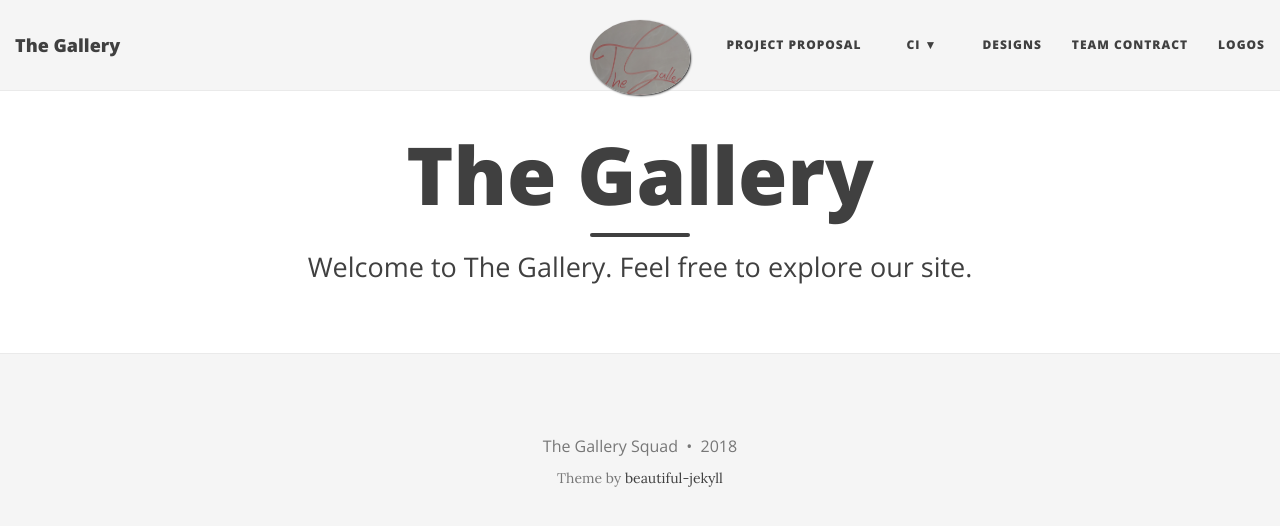
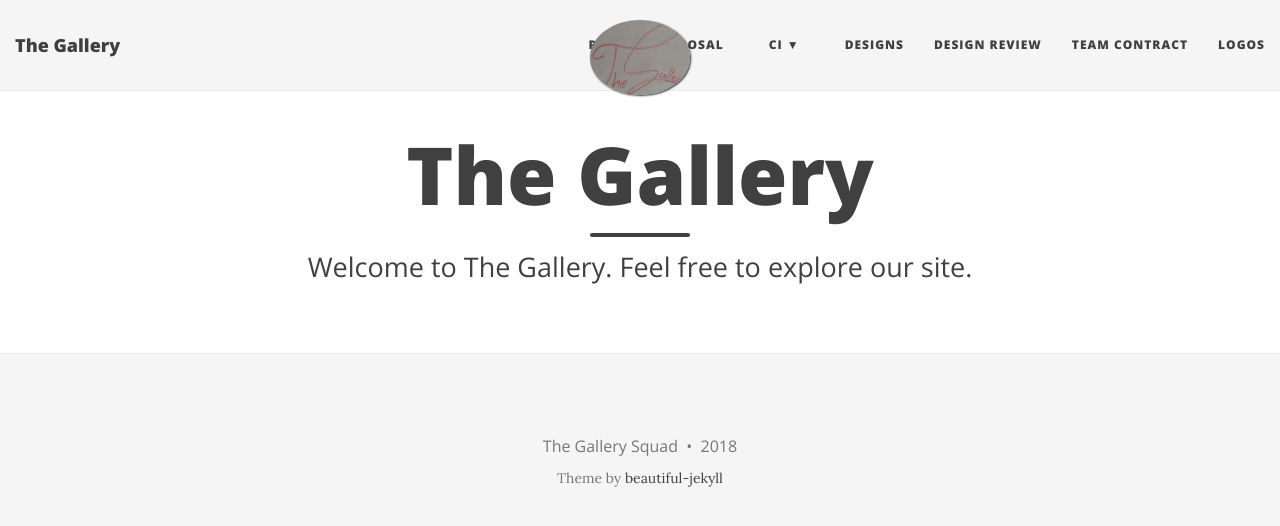
Before and after one commit to ethioeph/muse-soc-network, a Jekyll site: the page built from index.html, in a window 1280 px wide. Shown: the top 526 px of the page. Built offline with Jekyll 4.4.1, drawn with Linux system fonts in a browser that asks for light colours; nearby versions of some CDN libraries; the list of posts is cut into pages by our own code.

Commit message:
Update _config.yml

```diff
--- a/_config.yml
+++ b/_config.yml
@@ -30,6 +30,7 @@ navbar-links:
     - CI review: "assignments/ci_review"
     - Task review: "assignments/task_review"
   Designs: "assignments/designs"
+  Design Review: "assignments/project_design_review"
   Team Contract: "assignments/team_contract"
   Logos: "assignments/logos"
 
```
